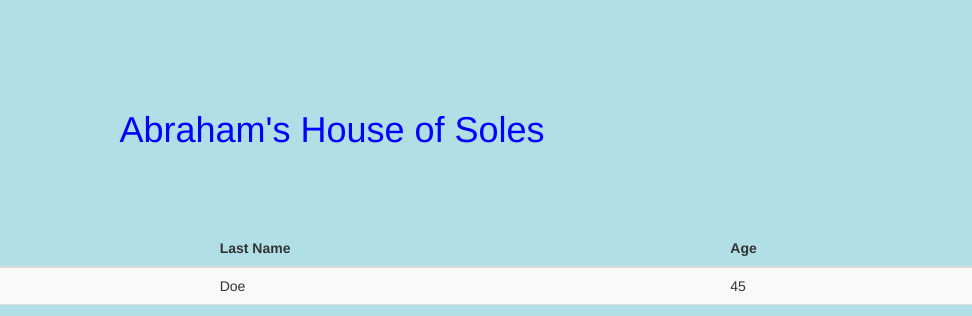
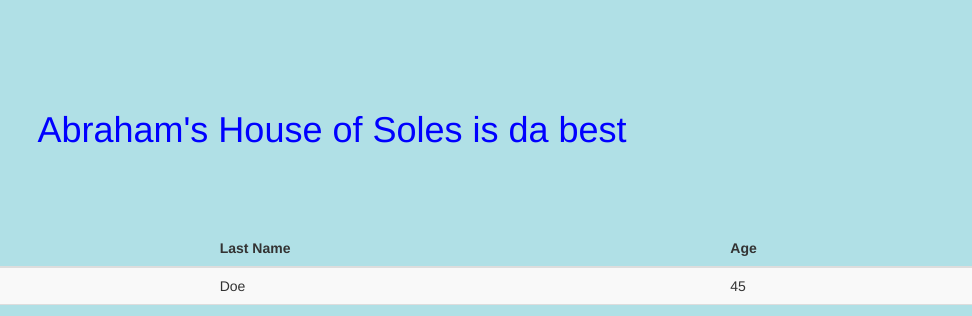
Before and after one commit to clubjk/project-example-html, a plain HTML site: page webpage/index.html in a window 1280 px wide. Shown: the part 138-454 px from the top of the page, 308-1280 px from the left. Drawn offline with nearby package versions, Linux system fonts and the light colour scheme.

Commit message:
first edit

```diff
--- a/webpage/index.html
+++ b/webpage/index.html
@@ -17,7 +17,7 @@
         <title>Abraham's House of Soles</title>
     </head>
     <body>
-        <h1 style="color:blue; text-align:center;">Abraham's House of Soles</h1>
+        <h1 style="color:blue; text-align:center;">Abraham's House of Soles is da best</h1>
         <ul>
             <li>Shoes</li>
             <li>Socks</li>
```
